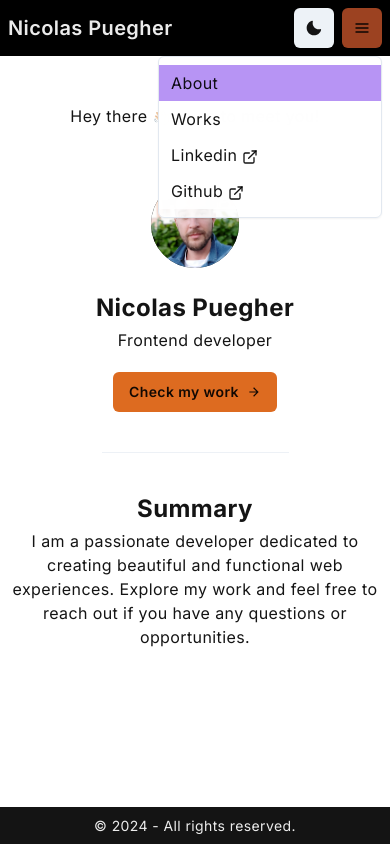
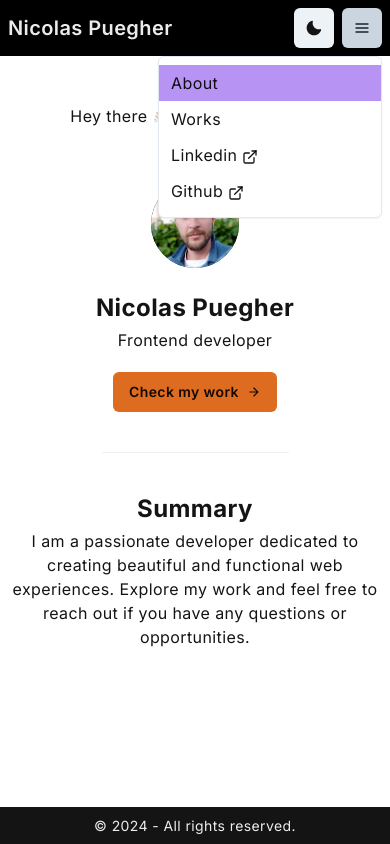
Before and after one commit to nicoPuegher/portfolio, a React (Vite) app: page / in a window 390 px wide. Both pictures are taken after a click on the button 362 px from the left and 28 px from the top of the page. Built offline with nearby package versions, Linux system fonts and the light colour scheme.

Commit message:
Update light theme in menu-mobile component

```diff
--- a/src/components/navbar/menu-mobile.jsx
+++ b/src/components/navbar/menu-mobile.jsx
@@ -12,7 +12,7 @@ import Context from '@/store/context';
 import CustomMenuItem from '@/components/ui/custom-menu-item';
 import CustomLink from '@/components/ui/custom-link';
 import menu from '@/constants/menu';
-import { dark } from '@/lib/colors';
+import { light, dark } from '@/lib/colors';
 
 export default function MenuMobile() {
 	const context = useContext(Context);
@@ -23,13 +23,9 @@ export default function MenuMobile() {
 				as={IconButton}
 				icon={<HamburgerIcon />}
 				aria-label="Options"
-				color={useColorModeValue(dark.black, '')}
-				colorScheme={useColorModeValue(dark.active, '')}
+				colorScheme={useColorModeValue(light.primary, '')}
 			/>
-			<MenuList
-				borderColor={useColorModeValue(dark.border, '')}
-				bg={useColorModeValue(dark.white, '')}
-			>
+			<MenuList>
 				{menu.buttons.map((name) => (
 					<CustomMenuItem
 						key={name}
```
